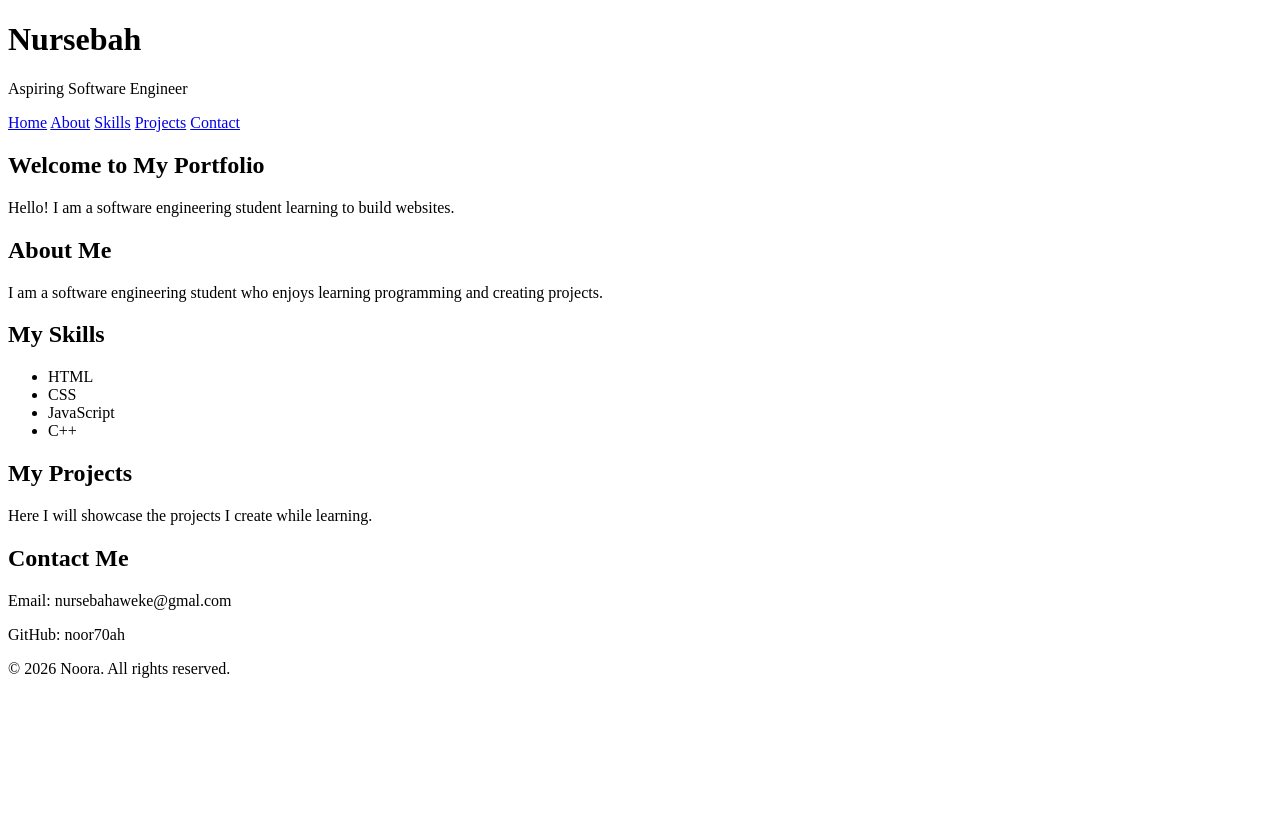
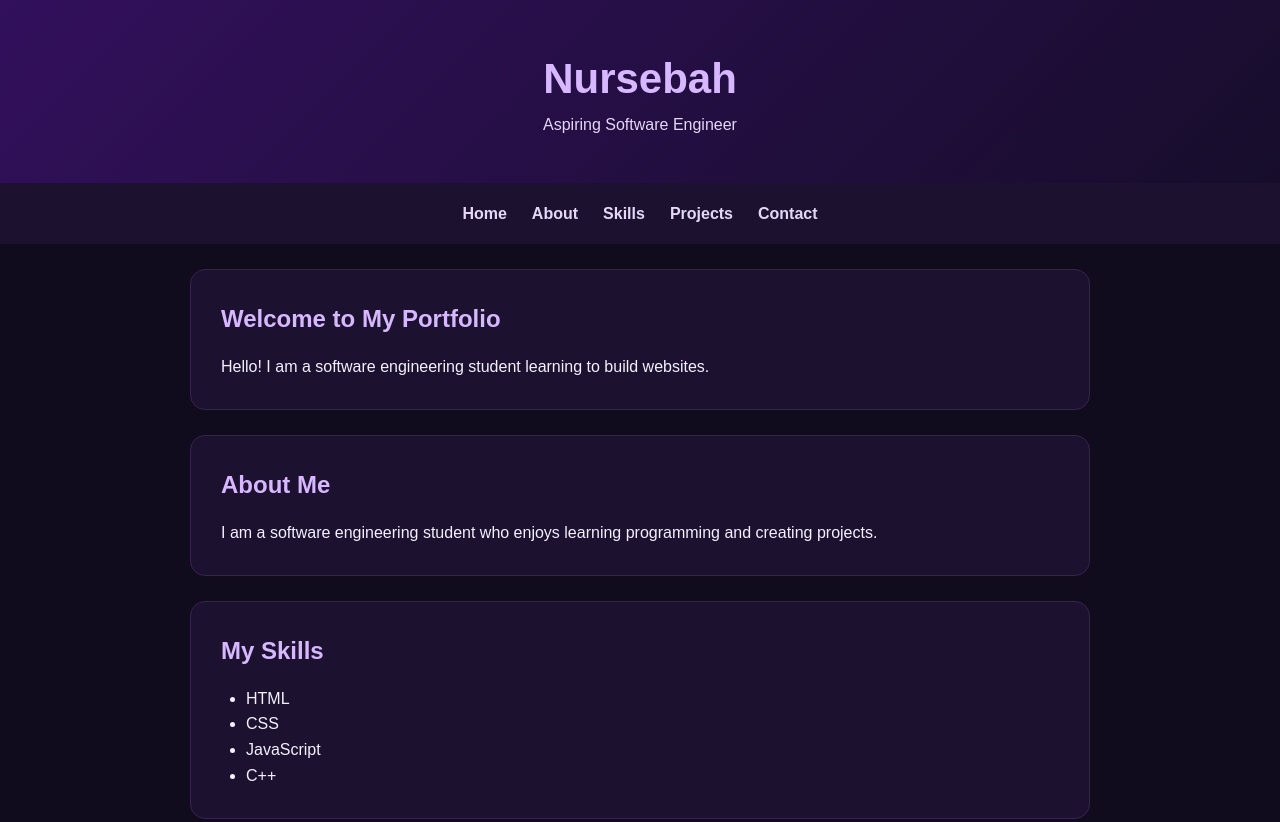
Before and after one commit to noor70ah/my-portfolio, a plain HTML site: page index.html in a window 1280 px wide. Shown: the top 822 px of the page. Before the commit the page ends 800 px from the top, so only its background shows below. Drawn offline with Linux system fonts and the light colour scheme.

Commit message:
Add basic css styling

```diff
--- a/index.html
+++ b/index.html
@@ -5,6 +5,7 @@
     <meta charset="UTF-8">
     <meta name="viewport" content="width=device-width, initial-scale=1.0">
     <title>Nursebah | Portfolio</title>
+    <link rel="stylesheet" href="style.css">
 </head>
 <body>
 
@@ -48,12 +49,12 @@
 
     <section id="contact">
         <h2>Contact Me</h2>
-        <p>Email: nursebahaweke@gmal.com</p>
+        <p>Email: nursebahaweke@gmail.com</p>
         <p>GitHub: noor70ah</p>
     </section>
 
     <footer>
-        <p>&copy; 2026 Noora. All rights reserved.</p>
+        <p>&copy; 2026 Nursebah. All rights reserved.</p>
     </footer>
 
 </body>
--- a/style.css
+++ b/style.css
@@ -0,0 +1,86 @@
+
+* {
+    margin: 0;
+    padding: 0;
+    box-sizing: border-box;
+}
+
+body {
+    font-family: Arial, sans-serif;
+    background-color: #100b1d;
+    color: #f5f0ff;
+    line-height: 1.6;
+}
+
+header {
+    text-align: center;
+    padding: 45px 20px;
+    background: linear-gradient(135deg, #32105c, #170d2b);
+}
+
+header h1 {
+    color: #d7b8ff;
+    font-size: 42px;
+}
+
+header p {
+    color: #e5d8f7;
+}
+
+nav {
+    display: flex;
+    justify-content: center;
+    flex-wrap: wrap;
+    gap: 25px;
+    padding: 18px;
+    background-color: #1c1230;
+}
+
+nav a {
+    color: #e5d8f7;
+    text-decoration: none;
+    font-weight: bold;
+}
+
+nav a:hover {
+    color: #c58aff;
+}
+
+section {
+    max-width: 900px;
+    margin: 25px auto;
+    padding: 30px;
+    background-color: #1c1230;
+    border: 1px solid #38234f;
+    border-radius: 15px;
+}
+
+section h2 {
+    color: #d7b8ff;
+    margin-bottom: 15px;
+}
+
+section ul {
+    padding-left: 25px;
+}
+
+footer {
+    text-align: center;
+    padding: 25px;
+    color: #cbb9df;
+}
+
+@media (max-width: 600px) {
+    header h1 {
+        font-size: 32px;
+    }
+
+    nav {
+        gap: 15px;
+    }
+
+    section {
+        margin: 15px;
+        padding: 22px;
+    }
+}
```
